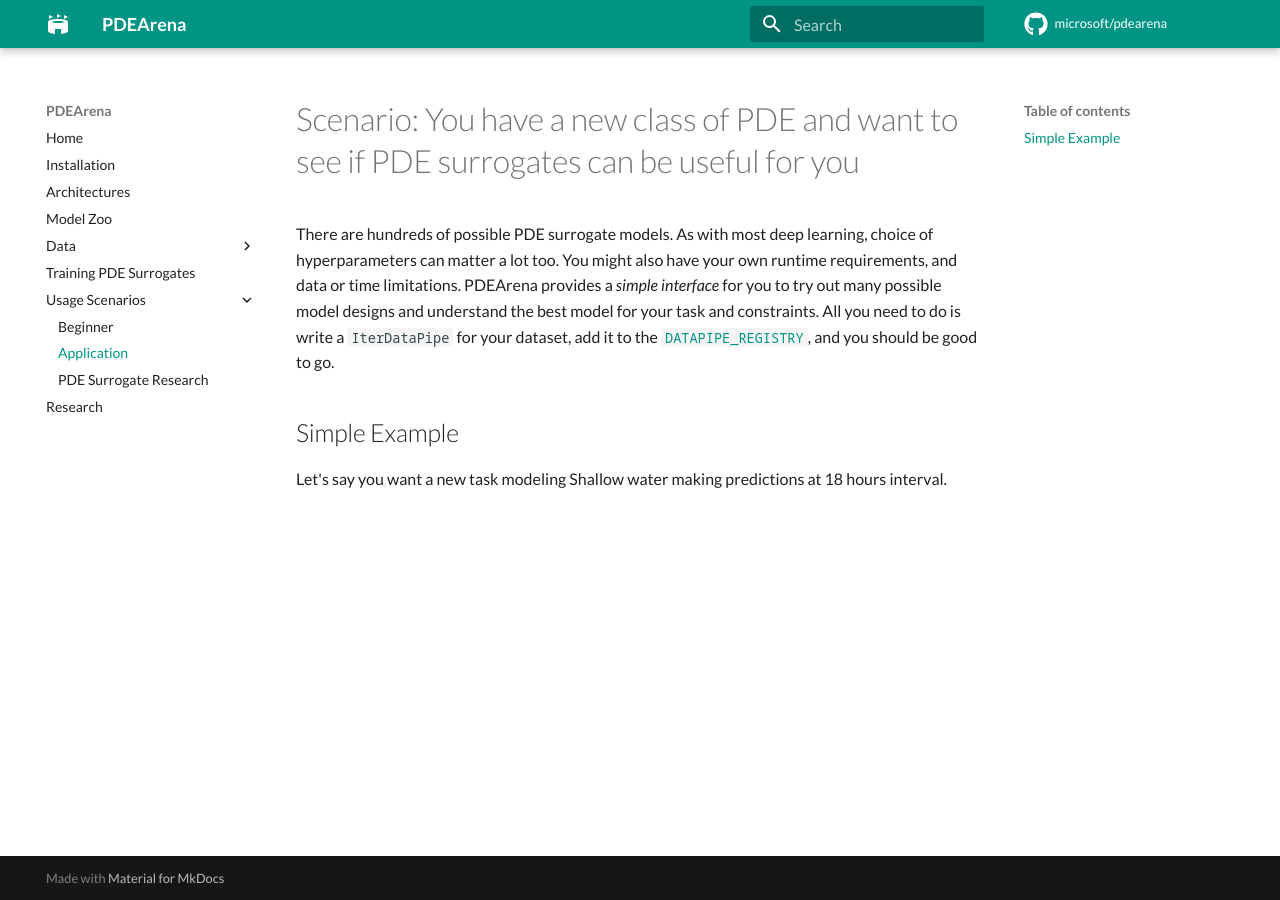
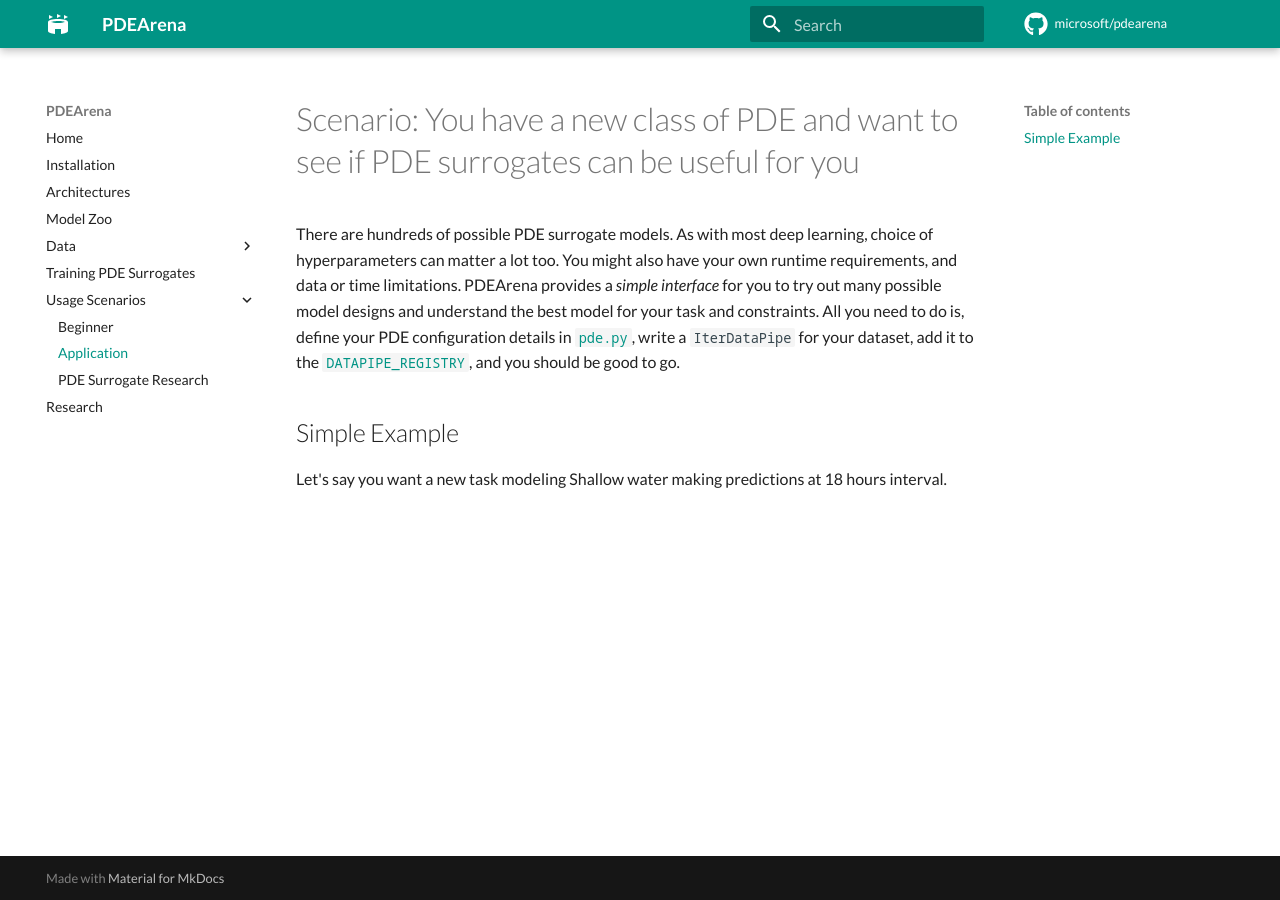
Before and after one commit to pdearena/pdearena, an MkDocs documentation site: the page built from docs/scenarios/applied.md, in a window 1280 px wide. Built offline with MkDocs 1.6.1 and Material for MkDocs 9.7.7, drawn with Linux system fonts in a browser that asks for light colours; comment, search, counter and statistics services are not loaded.

Commit message:
fix links

```diff
--- a/docs/scenarios/applied.md
+++ b/docs/scenarios/applied.md
@@ -3,7 +3,7 @@
 There are hundreds of possible PDE surrogate models. As with most deep learning, choice of hyperparameters can matter a lot too.
 You might also have your own runtime requirements, and data or time limitations.
 PDEArena provides a _simple interface_ for you to try out many possible model designs and understand the best model for your task and constraints.
-All you need to do is write a `IterDataPipe` for your dataset, add it to the [`DATAPIPE_REGISTRY`](<>), and you should be good to go.
+All you need to do is, define your PDE configuration details in [`pde.py`](https://github.com/microsoft/pdearena/blob/main/pdearena/pde.py), write a `IterDataPipe` for your dataset, add it to the [`DATAPIPE_REGISTRY`](https://github.com/microsoft/pdearena/blob/main/pdearena/data/twod/datapipes/__init__.py), and you should be good to go.
 
 ## Simple Example
 
```
